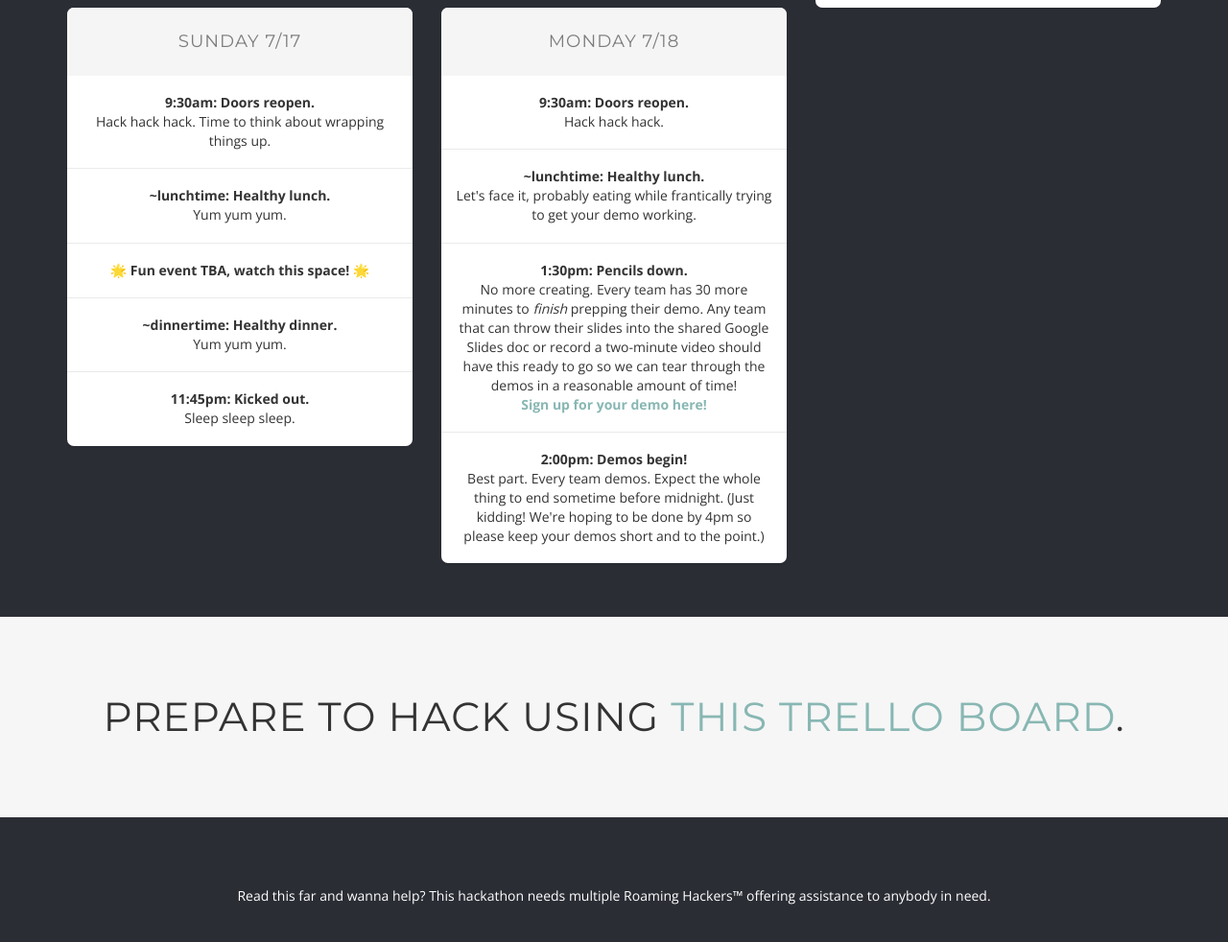
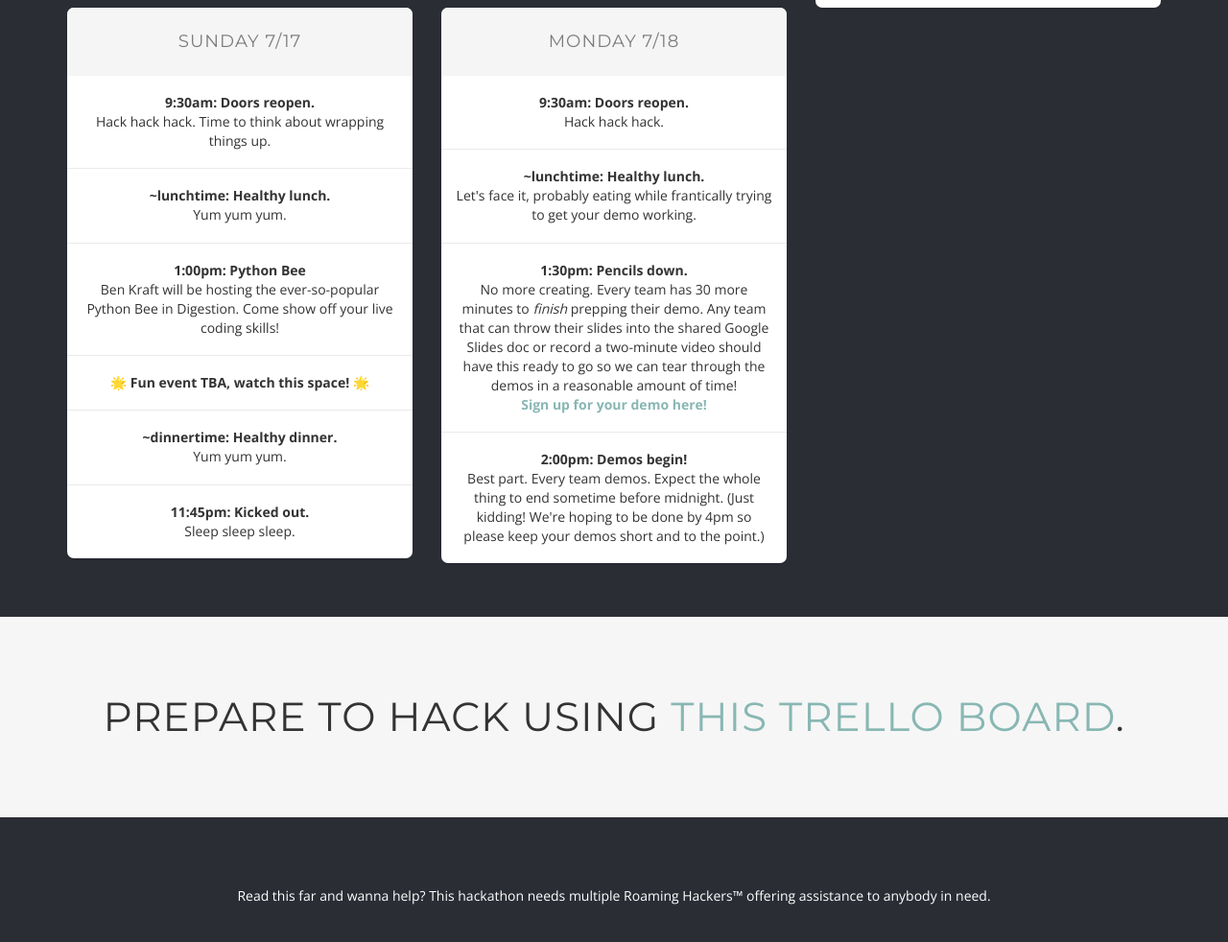
Before and after one commit to Khan/healthy-hackathon, a plain HTML site: page site/hackathon.html in a window 1280 px wide. Shown: the part 5594-6576 px from the top of the page at 96% size. Drawn offline with nearby package versions, Linux system fonts and the light colour scheme.

Commit message:
Add Python Bee to schedule.

```diff
--- a/site/hackathon.html
+++ b/site/hackathon.html
@@ -462,6 +462,10 @@
                   <ul class="plan-features">
                       <li><strong>9:30am: Doors reopen.</strong><br>Hack hack hack. Time to think about wrapping things up.</li>
                       <li><strong>~lunchtime: Healthy lunch.</strong><br>Yum yum yum.</li>
+                      <li><strong>1:00pm: Python Bee</strong><br>
+                          Ben Kraft will be hosting the ever-so-popular Python Bee
+                          in Digestion. Come show off your live coding skills!
+                      </li>
                       <li><strong>🌟 Fun event TBA, watch this space! 🌟</strong></li>
                       <li><strong>~dinnertime: Healthy dinner.</strong><br>Yum yum yum.</li>
                       <li class="last"><strong>11:45pm: Kicked out.</strong><br>Sleep sleep sleep.</li>
```
